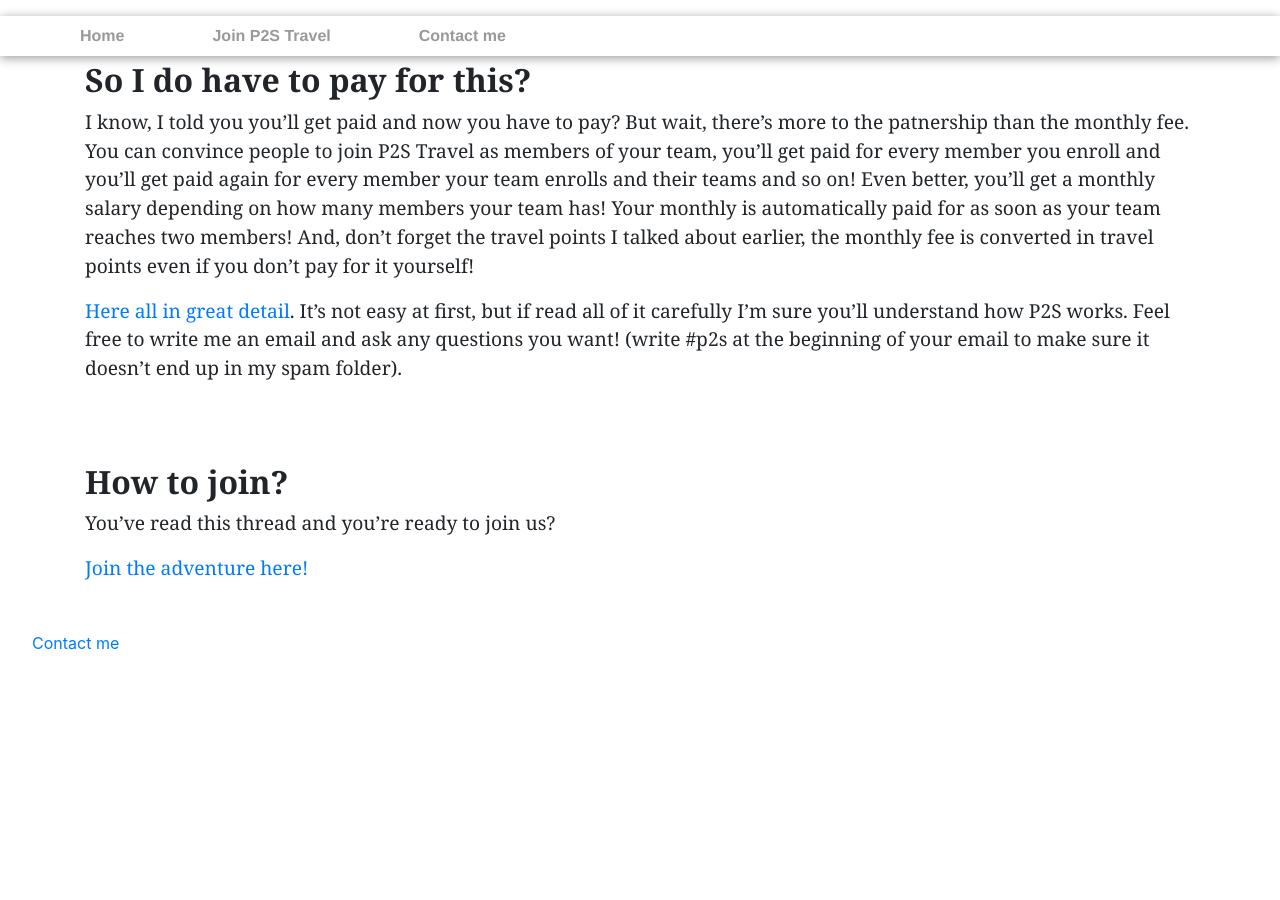
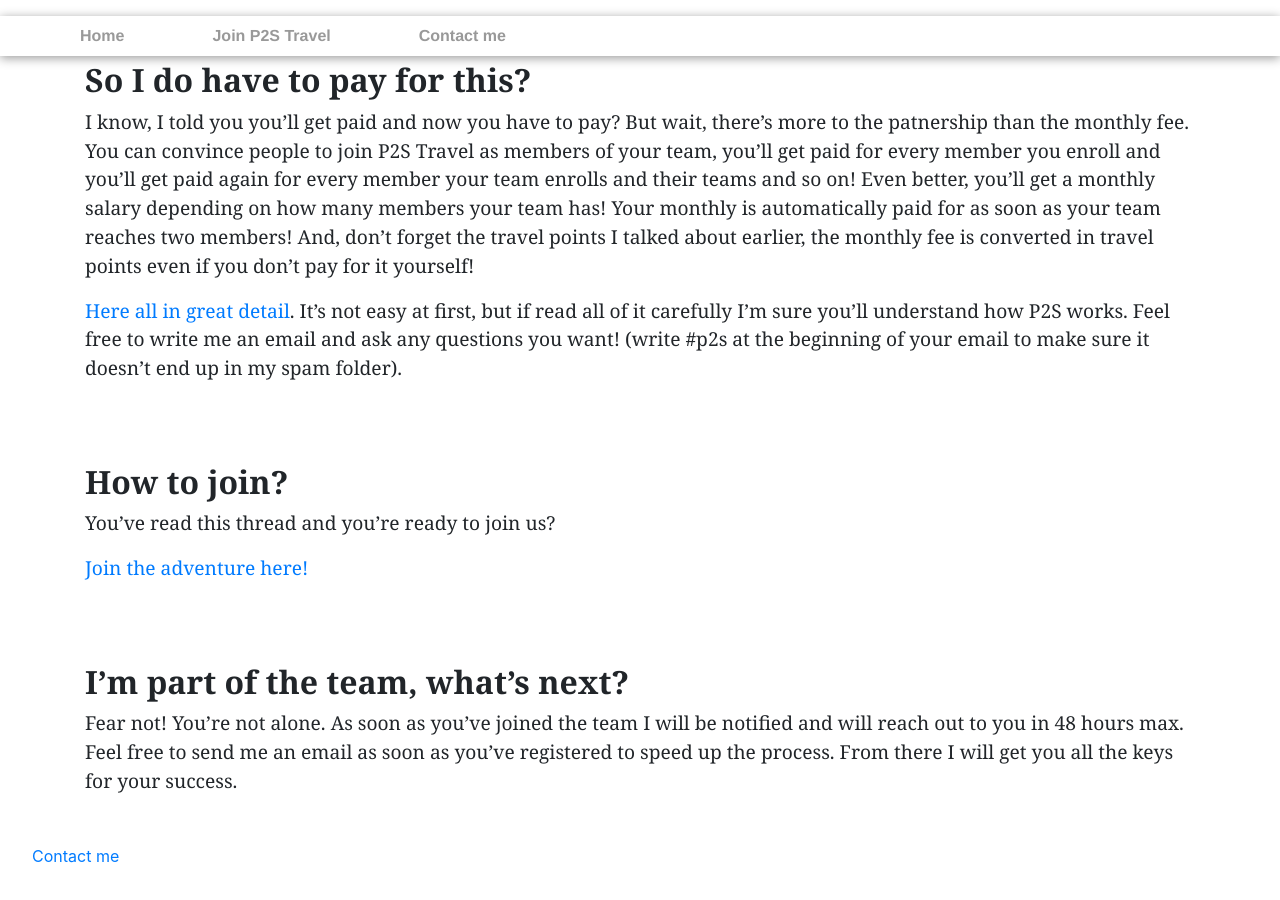
Before and after one commit to jdtravelp2s/jdtravelp2s.github.io, a Jekyll site: the page built from index.md, in a window 1280 px wide and 900 px high, scrolled down 3408 px. Built offline with Jekyll 4.4.1, drawn with Linux system fonts in a browser that asks for light colours; before the commit the page ends 4095 px from its top, so only the background shows below that.

Commit message:
finishing writing

```diff
--- a/index.md
+++ b/index.md
@@ -54,3 +54,7 @@
 You've read this thread and you're ready to join us?
 
 [Join the adventure here!](https://p2stravel.com/join/jdtravelp2s)
+
+# I'm part of the team, what's next?
+
+Fear not! You're not alone. As soon as you've joined the team I will be notified and will reach out to you in 48 hours max. Feel free to send me an email as soon as you've registered to speed up the process. From there I will get you all the keys for your success.
```
